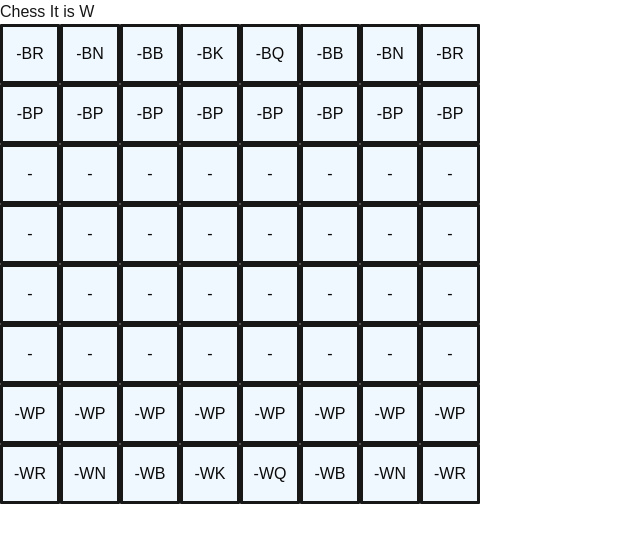
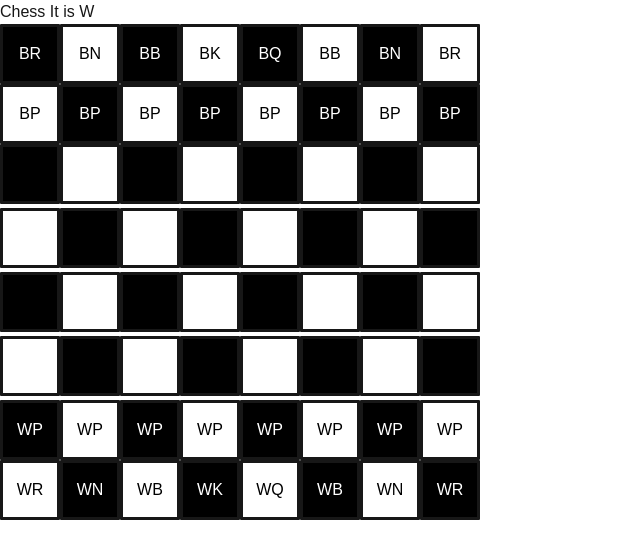
Before and after one commit to RisingSatalite/chess, a Next.js app: page / in a window 1280 px wide. Shown: the top 558 px of the page, without its empty margins (0-640 px from the left). Built offline with nearby package versions, Linux system fonts and the light colour scheme.

Commit message:
black and white

```diff
--- a/src/component/board.js
+++ b/src/component/board.js
@@ -548,8 +548,11 @@ export default function Chess() {
             {board.slice(rowIndex * 8, rowIndex * 8 + 8).map((item, index) => (
               <Square
                 key={rowIndex * 8 + index}
+                number={rowIndex * 8 + index}
                 onClickFunction={() => selectSquare(rowIndex * 8 + index)}
                 prop={item}
+                selected={selectedSquare1}
+                row={rowIndex}
               />
             ))}
           </div>
--- a/src/component/square.js
+++ b/src/component/square.js
@@ -2,19 +2,15 @@
 
 import { useEffect } from "react"
 
-export default function Square({ prop, onClickFunction }) {
-    var display = prop
-
-    useEffect(() => {
-        if(prop == "" || prop == undefined){
-            display = "00"
-        }
-        else{
-            display = prop
-        }
-
-    },[prop])
+export default function Square({ prop, onClickFunction, number = 0, selected = 64, row=0 }) {
+    const buttonStyle = {
+        backgroundColor: (number + row) % 2 === 0 ? 'black' : 'white',
+        color: (number + row) % 2 === 0 ? 'white' : 'black',
+    };
 
     return (
-        <button  onClick={onClickFunction} className="square">-{prop}</button>
-    )}
+        <button onClick={onClickFunction} style={buttonStyle} className="square">
+            {prop}
+        </button>
+    );
+}
```
